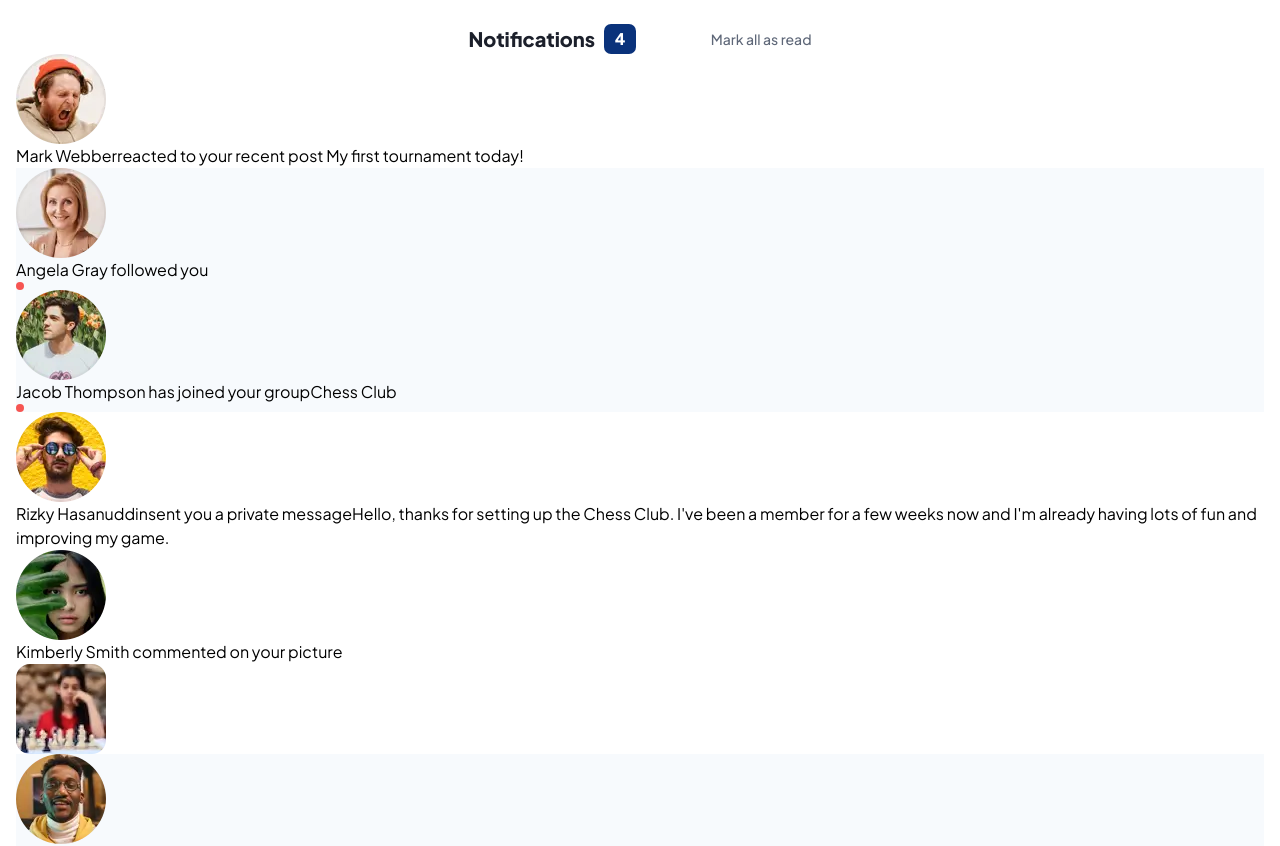
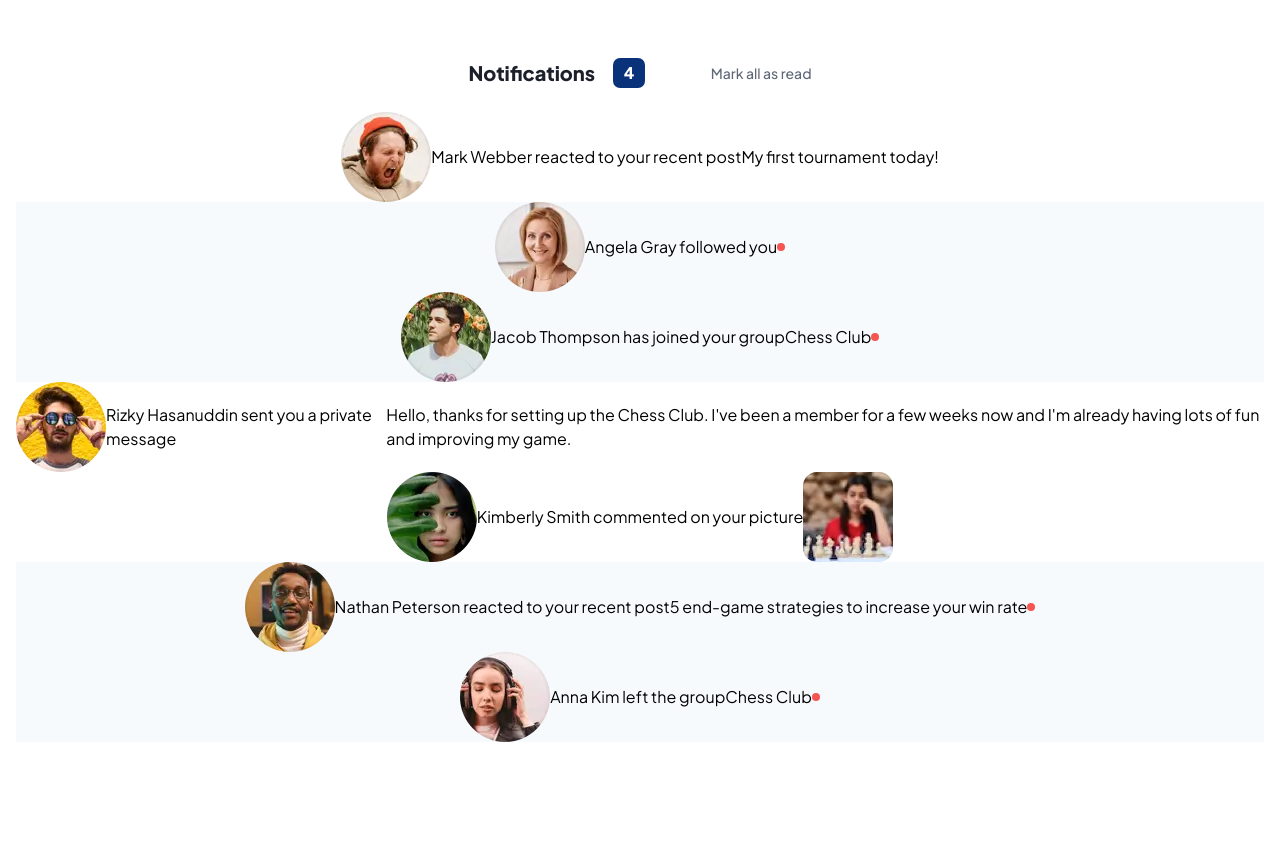
Before and after one commit to LEVANIKAPANADZE/Notification-Page, a React (Vite) app: page / in a window 1280 px wide. Shown: the top 846 px of the page. After the commit the page ends 800 px from the top, so only its background shows below. Built offline with nearby package versions, Linux system fonts and the light colour scheme; a web font is replaced by a local one.

Commit message:
Changed some css bugs

```diff
--- a/src/App.jsx
+++ b/src/App.jsx
@@ -12,7 +12,9 @@ function App() {
         notifications={notifications}
         setNotifications={setNotifications}
       />
-      <main>
+
+      <main className="mt-6">
+        {" "}
         {notifications.map((notification) => {
           return (
             <Notification
--- a/src/components/notification.jsx
+++ b/src/components/notification.jsx
@@ -16,27 +16,23 @@ export default function Notification({
   }
 
   return (
-    <div>
-      {" "}
     <div
       key={notifications.id}
-        className="notification"
+      className="flex items-center justify-center"
       style={!notification.isRead ? { backgroundColor: "#F7FAFD" } : {}}
       onClick={() => read(notification.id)}
     >
       <img src={notification.profilePic} alt="Profile picture" />
-        <span>{notification.username}</span>
-        <span>{notification.action}</span>
+      <span>
+        {notification.username} {notification.action}
+      </span>
       {notification.post ? <span>{notification.post}</span> : null}
       {notification.groupName ? <span>{notification.groupName}</span> : null}
-        {notification.userPicture ? (
-          <img src={notification.userPicture} />
-        ) : null}
+      {notification.userPicture ? <img src={notification.userPicture} /> : null}
       {notification.text ? (
         <span className="text">{notification.text}</span>
       ) : null}
       {!notification.isRead ? <div className="circle"></div> : null}
     </div>
-    </div>
   );
 }
--- a/src/components/starter.jsx
+++ b/src/components/starter.jsx
@@ -13,7 +13,7 @@ export default function Starter({ notifications, setNotifications }) {
 
   return (
     <header className="w-full flex justify-center">
-      <div className="w-[343px] my-[24px]">
+      <div className="w-[343px]">
         <section className="flex items-center justify-between">
           <h2
             className="text-[#1C202B] font-extrabold text-[20px]
--- a/src/index.css
+++ b/src/index.css
@@ -1,12 +1,6 @@
 @import url("https://fonts.googleapis.com/css2?family=Hanken+Grotesk:ital,wght@0,100..900;1,100..900&family=Kumbh+Sans:wght@100..900&family=League+Spartan:wght@100..900&family=Outfit:wght@100..900&family=Plus+Jakarta+Sans:ital,wght@0,200..800;1,200..800&family=Poppins:ital,wght@0,100;0,200;0,300;0,400;0,500;0,600;0,700;0,800;0,900;1,100;1,200;1,300;1,400;1,500;1,600;1,700;1,800;1,900&family=Rubik+Vinyl&family=Space+Mono:ital,wght@0,400;0,700;1,400;1,700&display=swap");
 
 @import "tailwindcss";
-
-* {
-  margin: 0;
-  padding: 0;
-  box-sizing: border-box;
-}
 
 body {
   font-family: "Plus Jakarta Sans", serif;
```
Lines whose indentation alone changed are shown as unchanged.
